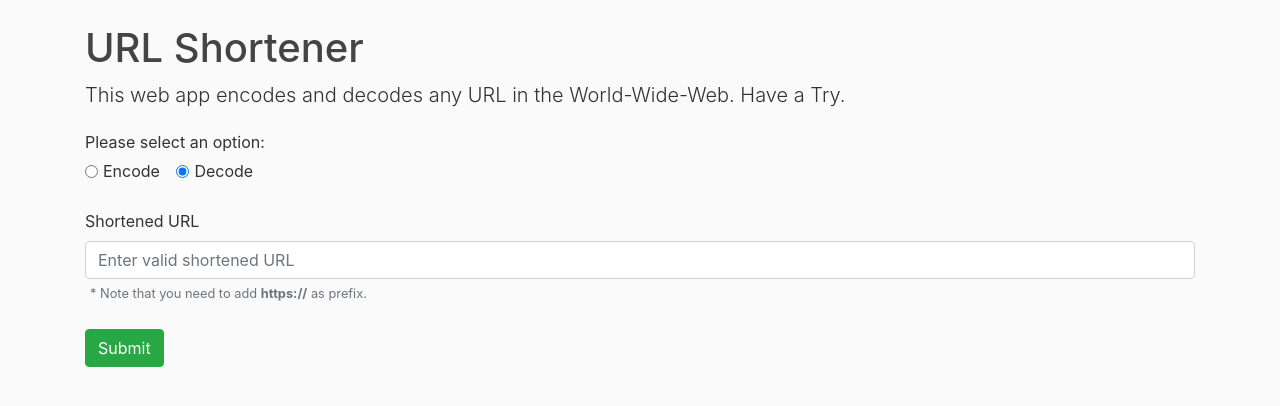
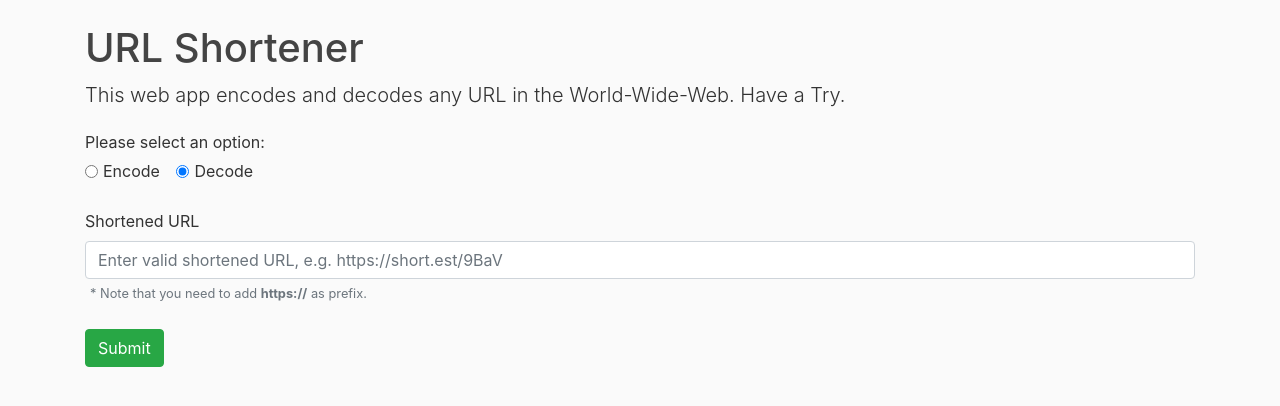
Before and after one commit to sercikul/url-shortener, a Flask app: page /home_dcd in a window 1280 px wide. Shown: the part 56-462 px from the top of the page. Run offline with Flask 2, Linux system fonts and the light colour scheme; some libraries are stand-ins or nearby versions.

Commit message:
Decode Backend Functionality Done

```diff
--- a/app.py
+++ b/app.py
@@ -1,4 +1,3 @@
-import re
 from flask import Flask, render_template, request, redirect, url_for
 from flask_pymongo import PyMongo
 import string
@@ -16,10 +15,11 @@ def url_shortener():
     chars = string.ascii_lowercase + string.ascii_uppercase + string.digits
     while True:
         random_symbols = choices(chars, k=4)
-        combo = "".join(random_symbols)
-        encoded = db.urls.find_one({"encoded": combo})
+        tag = "".join(random_symbols)
+        encoded_url = "https://short.est/" + tag
+        encoded = db.urls.find_one({"encoded": encoded_url})
         if not encoded:
-            return combo
+            return encoded_url
 
 # Landing page - Encode
 @app.route('/', methods=["GET", "POST"])
@@ -28,12 +28,11 @@ def home():
         original_url = request.form["url"]
         retrieved_url = db.urls.find_one({"url": original_url})
         if not retrieved_url:
-            short_tag = url_shortener()
-            short_url = "https://short.est/" + short_tag
+            short_url = url_shortener()
             db.urls.insert_one({"url": original_url, "encoded": short_url})
         else:
             short_url = retrieved_url["encoded"]
-            short_tag = short_url[-4:]
+        short_tag = short_url[-4:]
         return redirect(url_for("encode", short_tag=short_tag))
     else:
         return render_template("home.html")
@@ -42,14 +41,14 @@ def home():
 @app.route('/home_dcd', methods=["GET", "POST"])
 def home_decode():
     if request.method == "POST":
-        short_url = request.form["short_url"]
+        short_url = request.form["shorturl"]
         retrieved_short_url = db.urls.find_one({"encoded": short_url})
         if not retrieved_short_url:
             # Make error handling
             print("Error")
         else:
-            original_url = retrieved_short_url["url"]
-        return redirect(url_for("decode", original_url=original_url))
+            short_tag = short_url[-4:]
+        return redirect(url_for("decode", short_tag=short_tag))
     else:
         return render_template("decode.html")
 
@@ -59,9 +58,12 @@ def encode(short_tag):
     return render_template("encode_result.html", short_tag=short_tag)
 
 # Displays decoded URL upon submission
-@app.route('/decode/<original_url>')
-def decode(original_url):
-    pass
+@app.route('/decode/<short_tag>')
+def decode(short_tag):
+    short_url = "https://short.est/" + short_tag
+    retrieve_original = db.urls.find_one({"encoded": short_url})
+    original_url = retrieve_original["url"]
+    return render_template("decode_result.html", original_url=original_url)
 
 if __name__ == '__main__':
     app.run(port=5000, debug=True)
--- a/static/main.css
+++ b/static/main.css
@@ -99,5 +99,6 @@ a.article-title:hover {
 
 .url-text {
   background: transparent;
-  border: none
+  border: none;
+  width: 500px;
 }
--- a/templates/decode.html
+++ b/templates/decode.html
@@ -44,10 +44,10 @@
             <input class="form-check-input" type="radio" name="inlineRadioOptions" id="inlineRadio2" value="option2" checked="checked">
             <label class="form-check-label" for="inlineRadio2">Decode</label>
           </div>
-          <form class="url-input">
+          <form class="url-input" action="#" method="post">
             <div class="form-group">
               <label for="exampleInputURL">Shortened URL </label>
-              <input type="url" class="form-control" id="inputURL" aria-describedby="emailHelp" placeholder="Enter valid shortened URL" required>
+              <input name="shorturl" type="url" class="form-control" id="inputURL" aria-describedby="emailHelp" placeholder="Enter valid shortened URL, e.g. https://short.est/9BaV" required>
               <small id="urlHelp" class="form-text text-muted">* Note that you need to add <b>https://</b> as prefix.</small>
             </div>
             <button type="submit" class="btn btn-success">Submit</button>
```
